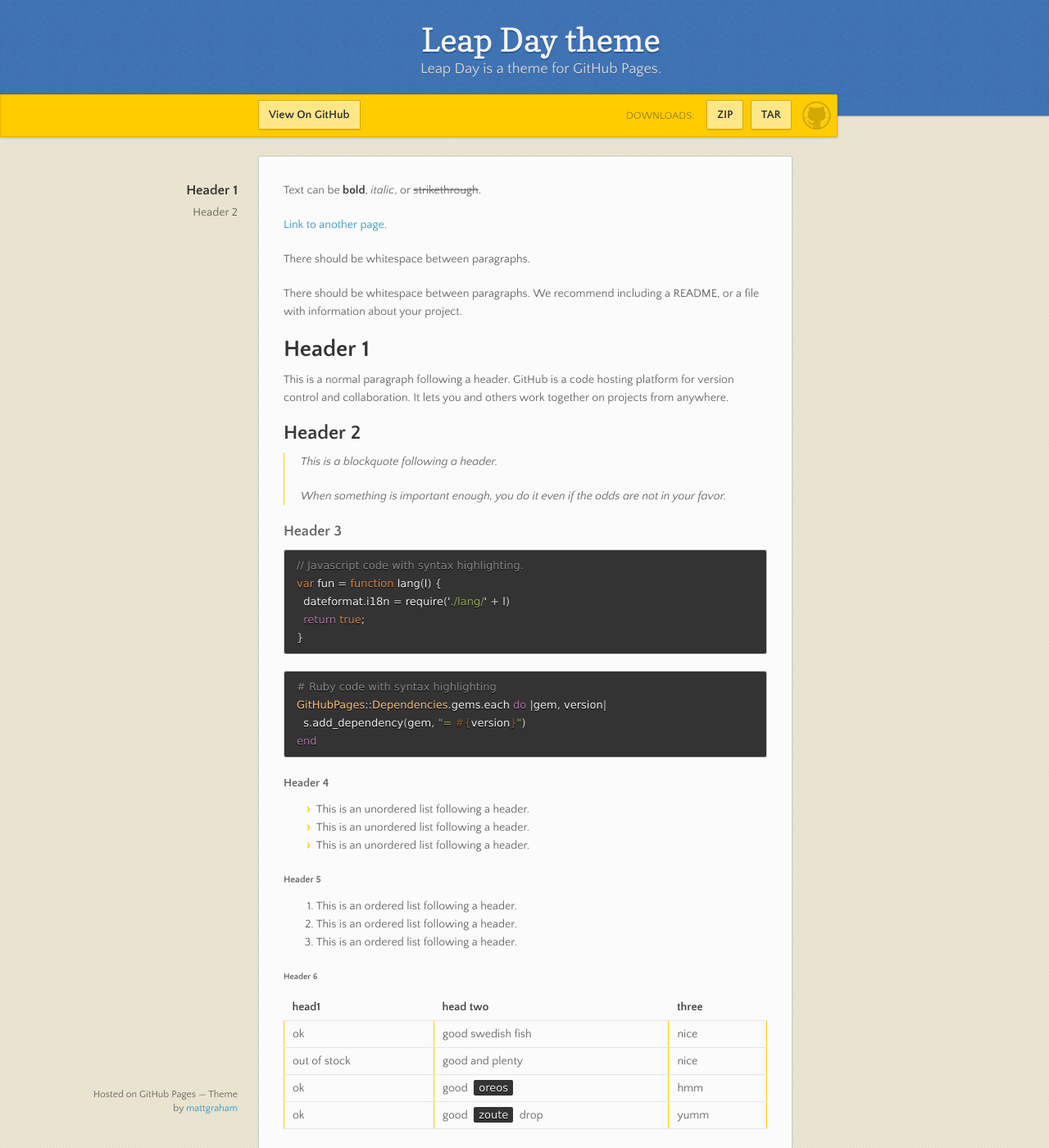
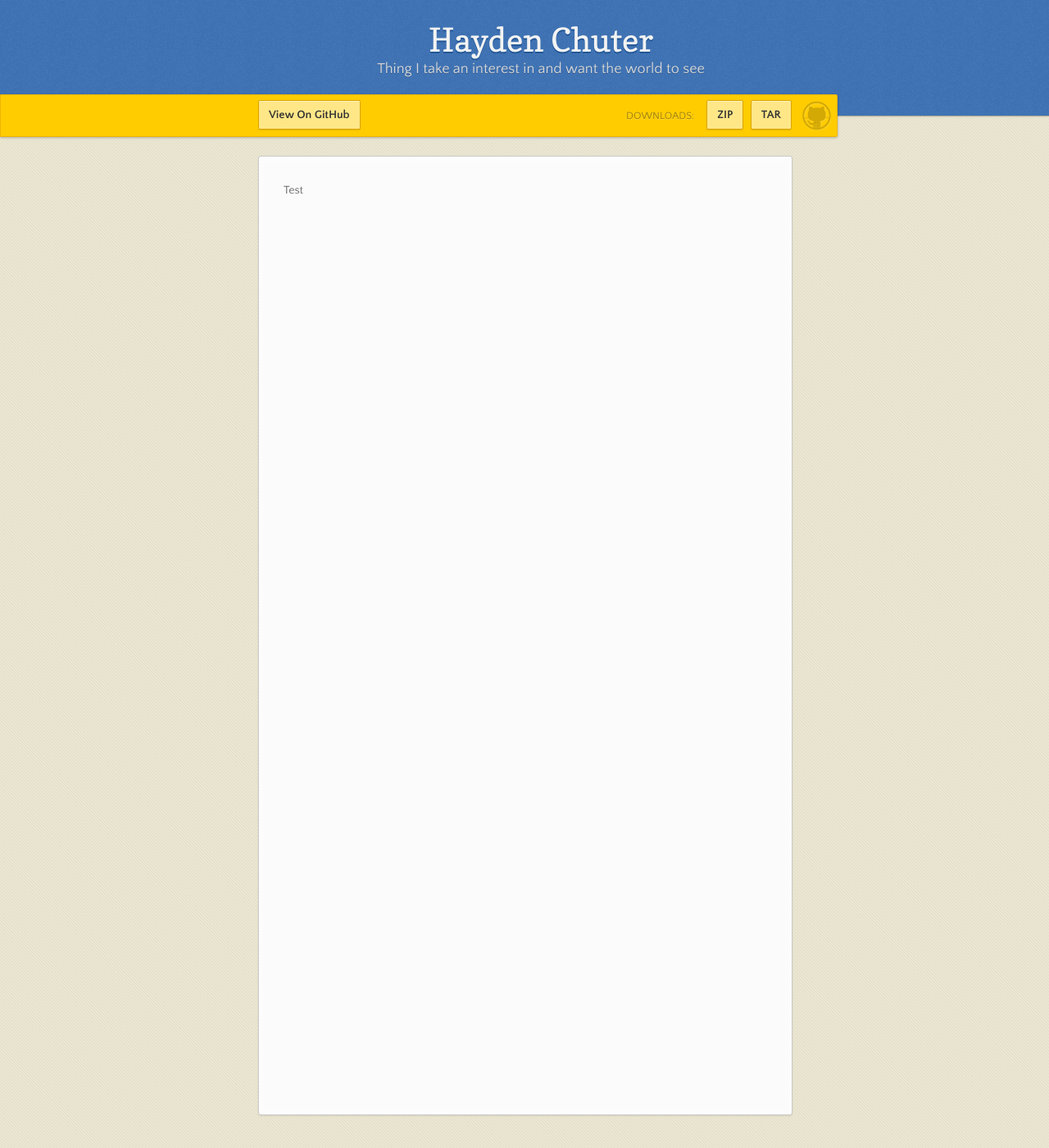
Before and after one commit to steelonice/steelonice.github.io, a Jekyll site: the page built from index.md, in a window 1280 px wide and 1400 px high. Shown: the whole window at 82% size. Built offline with Jekyll 4.4.1, drawn with Linux system fonts in a browser that asks for light colours; nearby versions of some CDN libraries; some of the changed text lies outside the part shown.

Commit message:
Updating and learning

````diff
--- a/_config.yml
+++ b/_config.yml
@@ -1,5 +1,5 @@
-title: Leap Day theme
-description: Leap Day is a theme for GitHub Pages.
+title: Hayden Chuter
+description: Thing I take an interest in and want the world to see
 show_downloads: true
 google_analytics:
 theme: jekyll-theme-leap-day
--- a/_layouts/default.html
+++ b/_layouts/default.html
@@ -48,7 +48,7 @@
         {% if site.github.is_project_page %}
           <p>Project maintained by <a href="{{ site.github.owner_url }}">{{ site.github.owner_name }}</a></p>
         {% endif %}
-        <p><small>Hosted on GitHub Pages &mdash; Theme by <a href="https://twitter.com/michigangraham">mattgraham</a></small></p>
+
       </footer>
     </div>
     <!--[if !IE]><script>fixScale(document);</script><![endif]-->
--- a/about.md
+++ b/about.md
@@ -1,18 +1,9 @@
 ---
-layout: page
-title: About
-permalink: /about/
+layout: default
 ---
 
-This is the base Jekyll theme. You can find out more info about customizing your Jekyll theme, as well as basic Jekyll usage documentation at [jekyllrb.com](https://jekyllrb.com/)
+## Welcome to another page
 
-You can find the source code for Minima at GitHub:
-[jekyll][jekyll-organization] /
-[minima](https://github.com/jekyll/minima)
+_yay_
 
-You can find the source code for Jekyll at GitHub:
-[jekyll][jekyll-organization] /
-[jekyll](https://github.com/jekyll/jekyll)
-
-
-[jekyll-organization]: https://github.com/jekyll
+[back](./)
--- a/index.md
+++ b/index.md
@@ -1,7 +1,11 @@
 ---
 layout: default
 ---
+Test
 
+
+
+{% comment %}
 Text can be **bold**, _italic_, or ~~strikethrough~~.
 
 [Link to another page](another-page).
@@ -29,14 +33,12 @@ var fun = function lang(l) {
   return true;
 }
 ```
-
 ```ruby
 # Ruby code with syntax highlighting
 GitHubPages::Dependencies.gems.each do |gem, version|
   s.add_dependency(gem, "= #{version}")
 end
 ```
-
 #### [](#header-4)Header 4
 
 *   This is an unordered list following a header.
@@ -114,6 +116,7 @@ end
 <dd>Green</dd>
 </dl>
 
+
 ```
 Long, single-line code blocks should not wrap. They should horizontally scroll if they are too long. This line should be long enough to demonstrate this.
 ```
@@ -121,3 +124,4 @@ Long, single-line code blocks should not wrap. They should horizontally scroll i
 ```
 The final element.
 ```
+{% endcomment %}
````
Also changed, not shown: 404.html (deleted, +0 -24 lines), Gemfile.lock.
